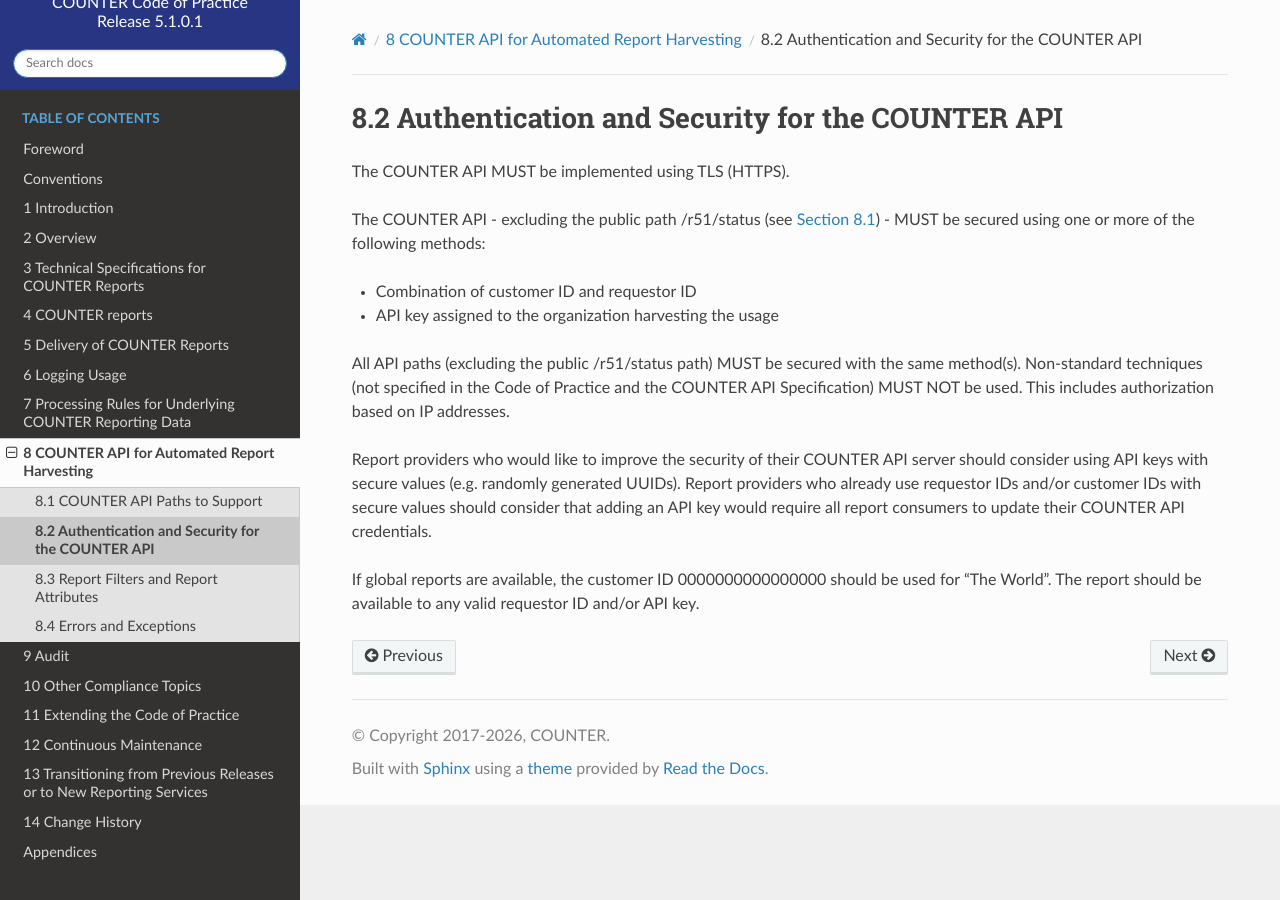
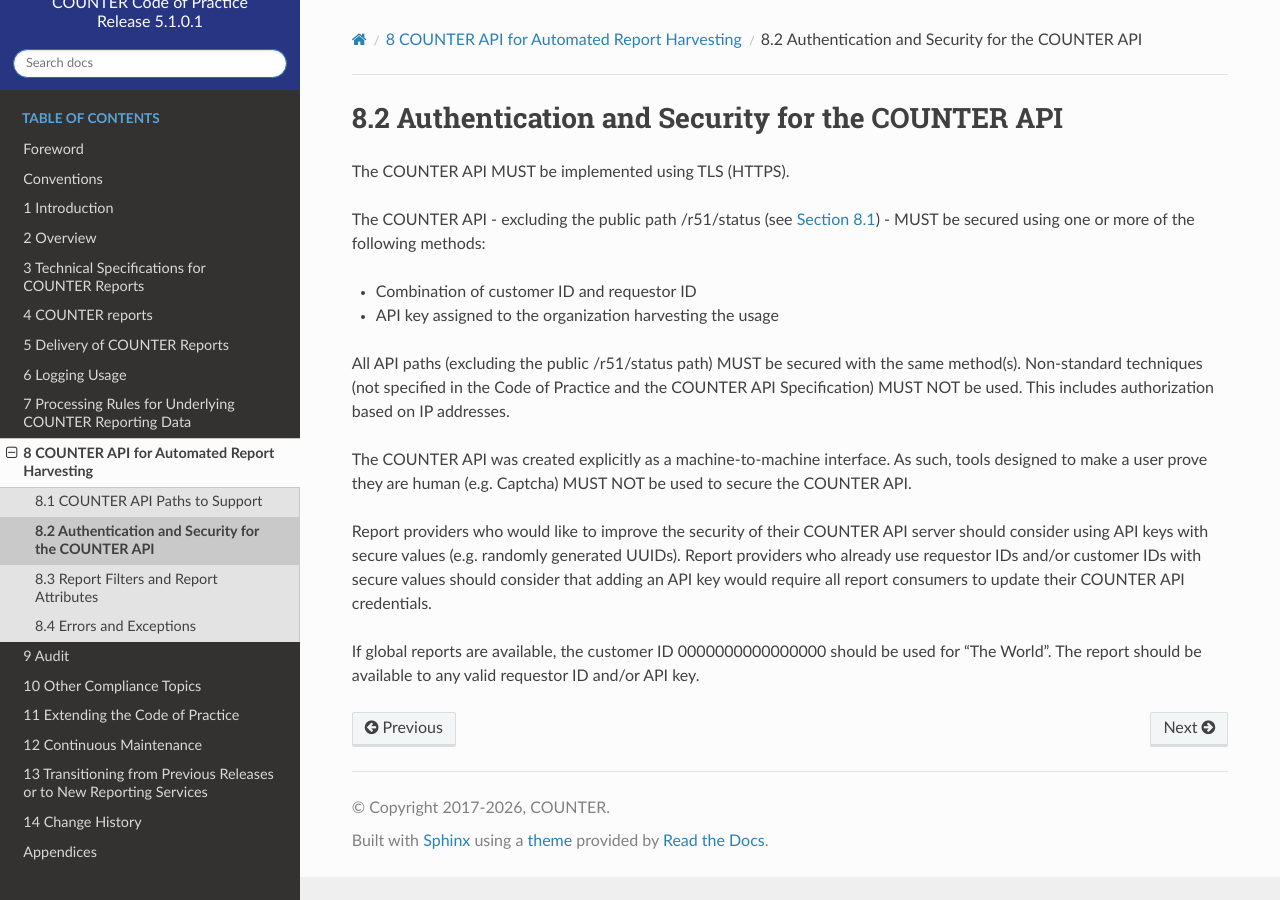
Before and after one commit to Project-Counter/cop5, a Sphinx documentation site: the page built from source/08-api/02-authentication-and-security-for-counter-api.rst, in a window 1280 px wide. Built offline with Sphinx 7.4.7 and the Read the Docs theme 3.1.0, drawn with Linux system fonts in a browser that asks for light colours.

Commit message:
Update 02-authentication-and-security-for-counter-api.rst
Added clarification that captcha is unsuitable

```diff
--- a/source/08-api/02-authentication-and-security-for-counter-api.rst
+++ b/source/08-api/02-authentication-and-security-for-counter-api.rst
@@ -16,6 +16,8 @@ The COUNTER API - excluding the public path /r51/status (see :numref:`api-paths`
 
 All API paths (excluding the public /r51/status path) MUST be secured with the same method(s). Non-standard techniques (not specified in the Code of Practice and the COUNTER API Specification) MUST NOT be used. This includes authorization based on IP addresses.
 
+The COUNTER API was created explicitly as a machine-to-machine interface. As such, tools designed to make a user prove they are human (e.g. Captcha) MUST NOT be used to secure the COUNTER API.
+
 Report providers who would like to improve the security of their COUNTER API server should consider using API keys with secure values (e.g. randomly generated UUIDs). Report providers who already use requestor IDs and/or customer IDs with secure values should consider that adding an API key would require all report consumers to update their COUNTER API credentials.
 
 If global reports are available, the customer ID 0000000000000000 should be used for "The World". The report should be available to any valid requestor ID and/or API key.
```
